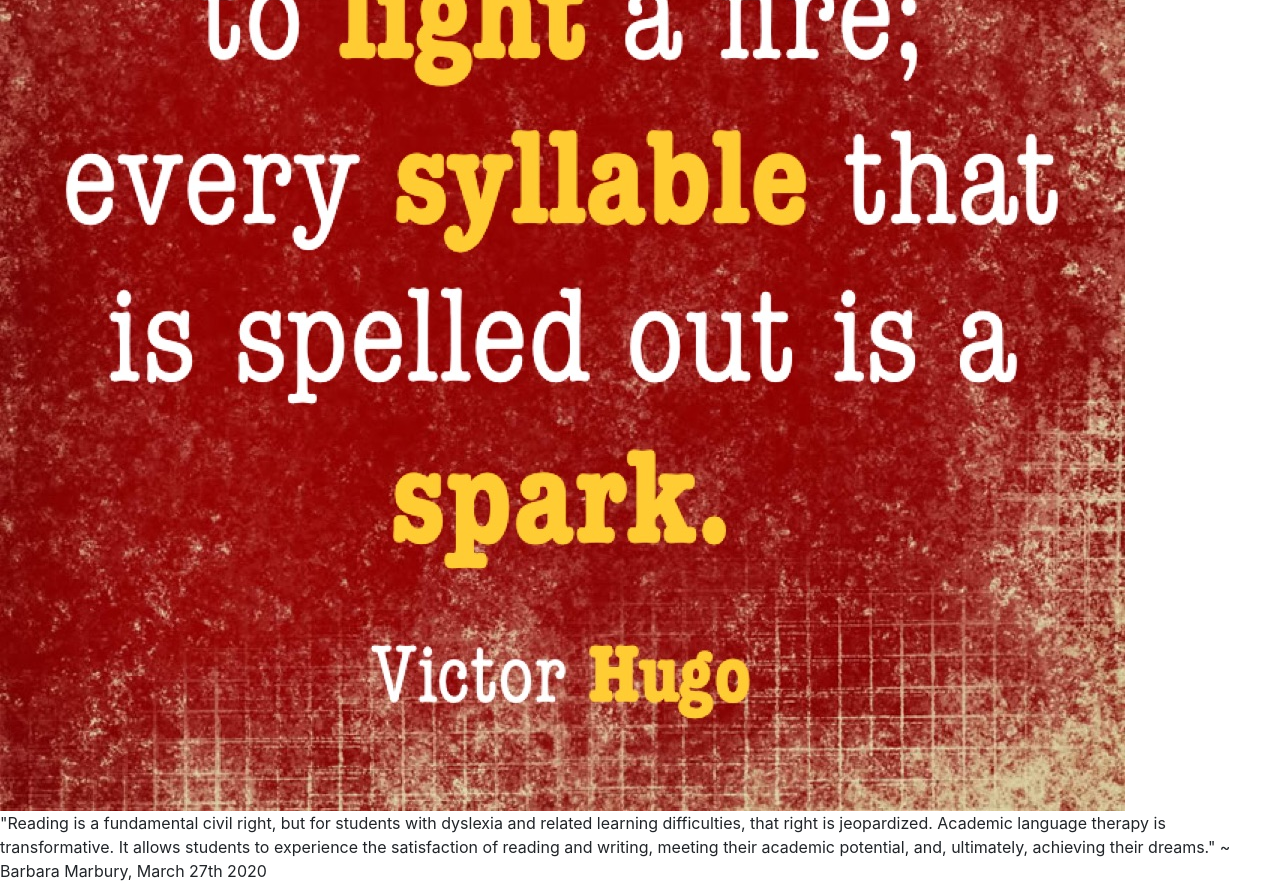
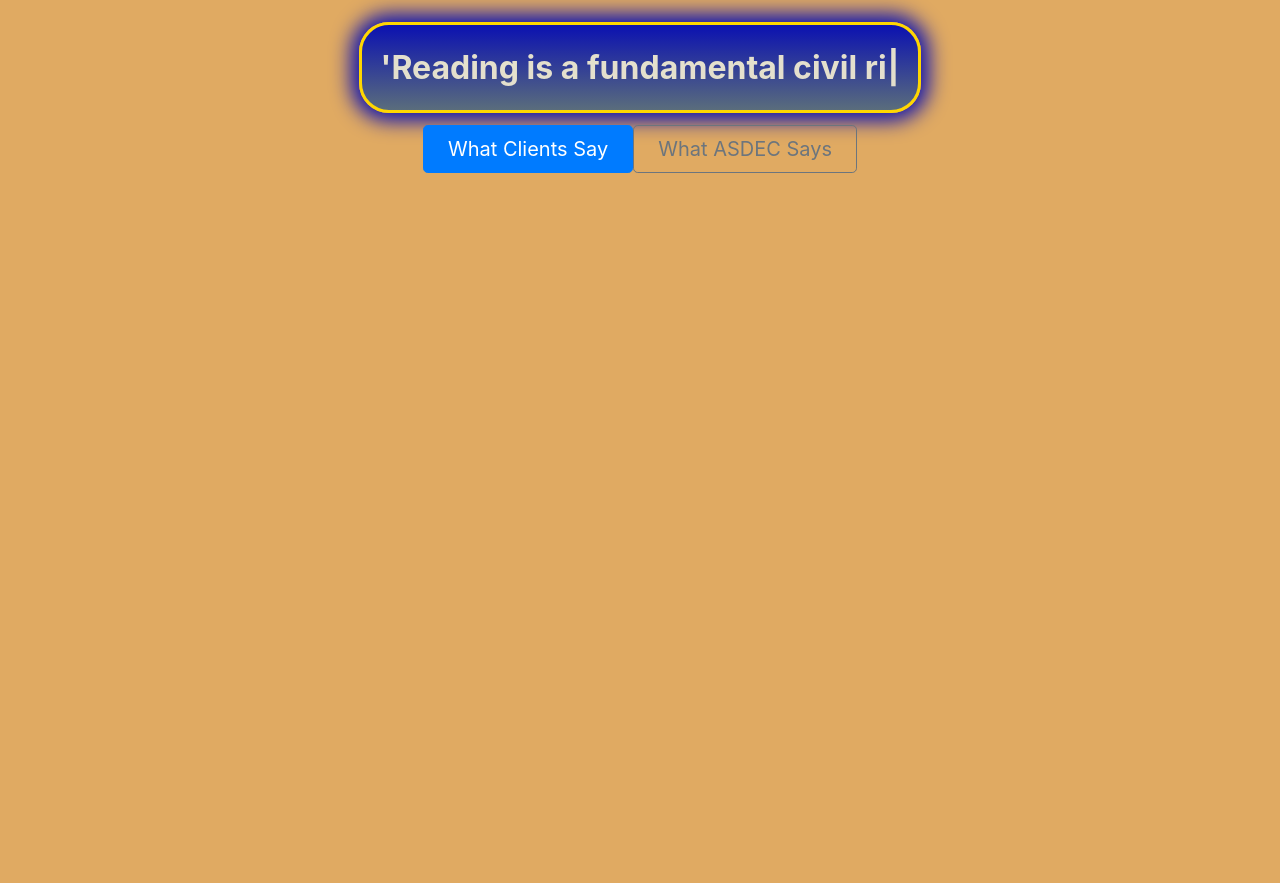
Before and after one commit to KristaMarbury/at-site, a React (Create React App) app: page / in a window 1280 px wide. Shown: the part 480-1363 px from the top of the page. After the commit the page ends 800 px from the top, so only its background shows below. Built offline with nearby package versions, Linux system fonts and the light colour scheme.

Commit message:
set up the homepage and got the typewriter working. Huzzah.

```diff
--- a/src/App.css
+++ b/src/App.css
@@ -1,9 +1,10 @@
 :root {
-  --colorMain: rgb(153, 202, 155);
-  --colorSec: rgb(2, 65, 6);
-  --colorThi: rgb(180, 174, 119);
-  --colorFour: rgb(90, 124, 92);
+  --colorMain: rgb(98, 106, 148);
+  --colorSec: rgb(11, 17, 177);
+  --colorThi: rgb(158, 119, 180);
+  --colorFour: rgb(90, 109, 124);
   --colorFive: rgb(228, 224, 205);
+  --colorSix: rgb(224, 170, 98);
 }
 
 /* homepage-------------------------------------------------------------------------- */
@@ -47,10 +48,24 @@
   text-align: center;
 }
 
-.App {
-  background: url("./pages/images/atSiteBg1.jpeg") no-repeat;
-  background-size: cover;
+body {
+  background-color: var(--colorSix);
+  /* background: url("./pages/images/atSiteBg1.jpeg") no-repeat;
+  background-size: cover; */
 }
+
+img {
+  width: 20rem;
+  height: 20rem;
+}
+
+/* AboutMe-------------------------------------------------------------------------- */
+
+/* EducatorResources-------------------------------------------------------------------------- */
+
+/* ParentResources-------------------------------------------------------------------------- */
+
+/* FAQ-------------------------------------------------------------------------- */
 
 /*
 
--- a/src/pages/Home.js
+++ b/src/pages/Home.js
@@ -1,23 +1,41 @@
 import React from "react";
-// import "./App.css";
 import victor from "./images/victorhugo.jpg";
 // import { Link } from "react-router-dom";
-// import Typewriter from "typewriter-effect";
+import Typewriter from "typewriter-effect";
 
 const Home = () => {
   return (
     <main>
-      <h1> Welcome! </h1>
-      <div>
-        <img src={victor} alt="victor hugo quote about learning to read" />
-      </div>
-      <section>
-        "Reading is a fundamental civil right, but for students with dyslexia
-        and related learning difficulties, that right is jeopardized. Academic
-        language therapy is transformative. It allows students to experience the
-        satisfaction of reading and writing, meeting their academic potential,
-        and, ultimately, achieving their dreams." ~ Barbara Marbury, March 27th
-        2020
+      <section class="px-4 py-5 my-5 text center">
+        <img
+          class="d-block mx-auto mb-4 img-responsive"
+          src={victor}
+          alt="victor hugo quote about learning to read"
+        />
+        <div class="col-lg-6 mx-auto" className="homebanner">
+          <Typewriter
+            onInit={(typewriter) => {
+              typewriter
+                .typeString(
+                  "'Reading is a fundamental civil right, but for students with dyslexia and related learning difficulties, that right is jeopardized. Academic language therapy is transformative. It allows students to experience the satisfaction of reading and writing, meeting their academic potential, and, ultimately, achieving their dreams.' ~ Barbara Marbury, March 27th 2020"
+                )
+                .pauseFor(3000)
+                .deleteAll()
+                .typeString("Welcome!")
+                .start();
+            }}
+          />
+        </div>
+
+        <div class="d-grid gap-2 d-sm-flex justify-content-sm-center">
+          {/* Be sure to make these buttons go to glowing reviews from Clients and ASDEC */}
+          <button type="button" class="btn btn-primary btn-lg px-4 gap-3">
+            What Clients Say
+          </button>
+          <button type="button" class="btn btn-outline-secondary btn-lg px-4">
+            What ASDEC Says
+          </button>
+        </div>
       </section>
     </main>
   );
```
Also changed, not shown: 1 other file (tests, documents, lock files or other folders).
